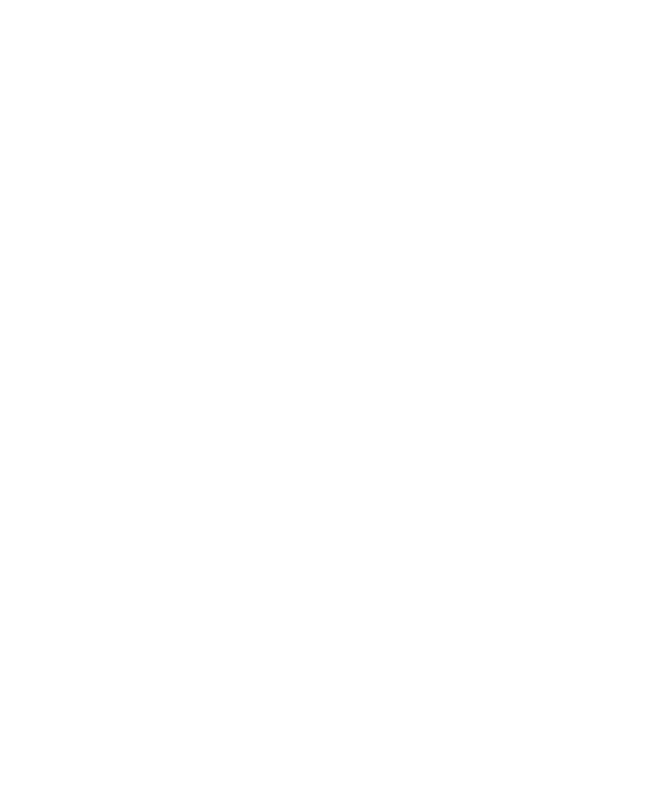
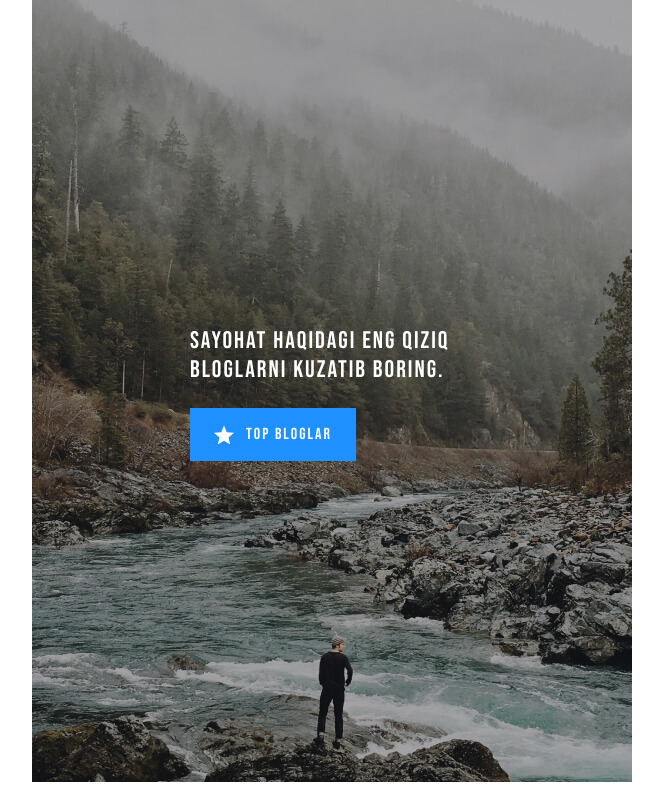
Before and after one commit to frontendoniyorbek/Article, a plain HTML site: page index.html in a window 1280 px wide. Shown: the whole page, without its empty margins (8-671 px from the left). Drawn offline with Linux system fonts and the light colour scheme.

Commit message:
Add site-left

```diff
--- a/css/styles.css
+++ b/css/styles.css
@@ -1,5 +1,129 @@
 /* GLOBAL-STYLES  */
 body {
+  display: flex;
+  flex-direction: column;
+  padding: 0;
+  margin: 0;
+  height: 100%;
   font-family: "Bebas Neue", "Roboto", "Times New Roman", cursive;
-  font-family: "Roboto Condensed", "Roboto", "Times New Roman", sans-serif;
 }
+
+html {
+  height: 100%;
+  scroll-behavior: smooth;
+}
+
+* {
+  box-sizing: border-box;
+}
+
+img {
+  max-width: 100%;
+  height: auto;
+}
+
+*:focus {
+  outline: dotted 2px #1E90FF;
+}
+
+/* CONTAINER  */
+.container {
+  width: 100%;
+  max-width: 1240px;
+  margin-right: auto;
+  margin-left: auto;
+  padding-right: 20px;
+  padding-left: 20px;
+}
+
+
+/* SITE-LEFT-BACKGROUND-IMAGE  */
+.site-left {
+  display: flex;
+  width: 50%;
+  height: 782px;
+  background-image: url(../img/background-img.jpg);
+  background-repeat: no-repeat;
+  background-size: cover;
+  background-position: center center;
+}
+
+@media
+only screen and (-webkit-min-device-pixel-ratio: 2),
+only screen and (   min--moz-device-pixel-ratio: 2),
+only screen and (     -o-min-device-pixel-ratio: 2/1),
+only screen and (        min-device-pixel-ratio: 2),
+only screen and (                min-resolution: 192dpi),
+only screen and (                min-resolution: 2dppx) {
+  .site-left {
+    background-image: url(../img/background-img@2x.jpg);
+    background-repeat: no-repeat;
+    background-size: cover;
+    background-position: center center;
+  }
+}
+
+
+
+/* MAIN-CONTENT  */
+.main-content {
+  display: flex;
+  flex-grow: 1;
+}
+
+.site-left-heading {
+  padding: 0;
+  margin: 0;
+  margin-bottom: 24px;
+  font-family: "Bebas Neue" "Roboto", "Times New Roman",cursive;
+  color: #fff;
+  text-transform: uppercase;
+  font-size: 24px;
+  line-height: normal;
+  letter-spacing: 2px;
+  font-weight: 400;
+}
+
+.site-left-wrapper {
+  padding-top: 326px;
+  padding-bottom: 326px;
+  padding-left: 158px;
+  padding-right: 157px;
+}
+
+.site-button {
+  background-color: rgba(30, 144, 255, 1);
+  border: none;
+  padding: 14.5px 24px;
+  transition: background-color 0.4s ease;
+}
+
+.site-button:hover {
+  background: rgba(30, 144, 255, 0.8);
+}
+
+.site-button:active {
+  background: rgba(30, 144, 255, 0.6);
+}
+
+.button-items {
+  display: flex;
+  align-items: center;
+}
+
+.button-text {
+  color: #fff;
+  font-family: "Bebas Neue" "Roboto", "Times New Roman" cursive;
+  text-transform: uppercase;
+  font-size: 16px;
+  font-weight: 400;
+  line-height: 24px;
+  letter-spacing: 2px;
+  margin-left: 12px;
+}
+
+.button-icon {
+  width: 20px;
+  height: 19px;
+  object-fit: cover;
+}
--- a/index.html
+++ b/index.html
@@ -10,11 +10,33 @@
   <link rel="preconnect" href="https://fonts.googleapis.com">
   <link rel="preconnect" href="https://fonts.gstatic.com" crossorigin>
   <link href="https://fonts.googleapis.com/css2?family=Bebas+Neue&family=Roboto+Condensed:wght@400;700&display=swap" rel="stylesheet">
+
   <!-- STYLES -->
   <link rel="stylesheet" href="css/normalize.css">
   <link rel="stylesheet" href="css/styles.css">
 </head>
 <body>
 
+  <main class="main-content">
+    <div class="container">
+
+      <div class="site-left">
+
+        <div class="site-left-wrapper">
+          <h2 class="site-left-heading">Sayohat haqidagi eng qiziq bloglarni kuzatib boring.</h2>
+          <button class="site-button">
+            <span class="button-items">
+              <img class="button-icon" src="img/icons/icon-star.svg" width="20" height="19" alt="icon-star">
+              <span class="button-text">top bloglar</span>
+            </span>
+          </button>
+        </div>
+
+      </div>
+
+    </div>
+
+  </main>
+
 </body>
 </html>
```
